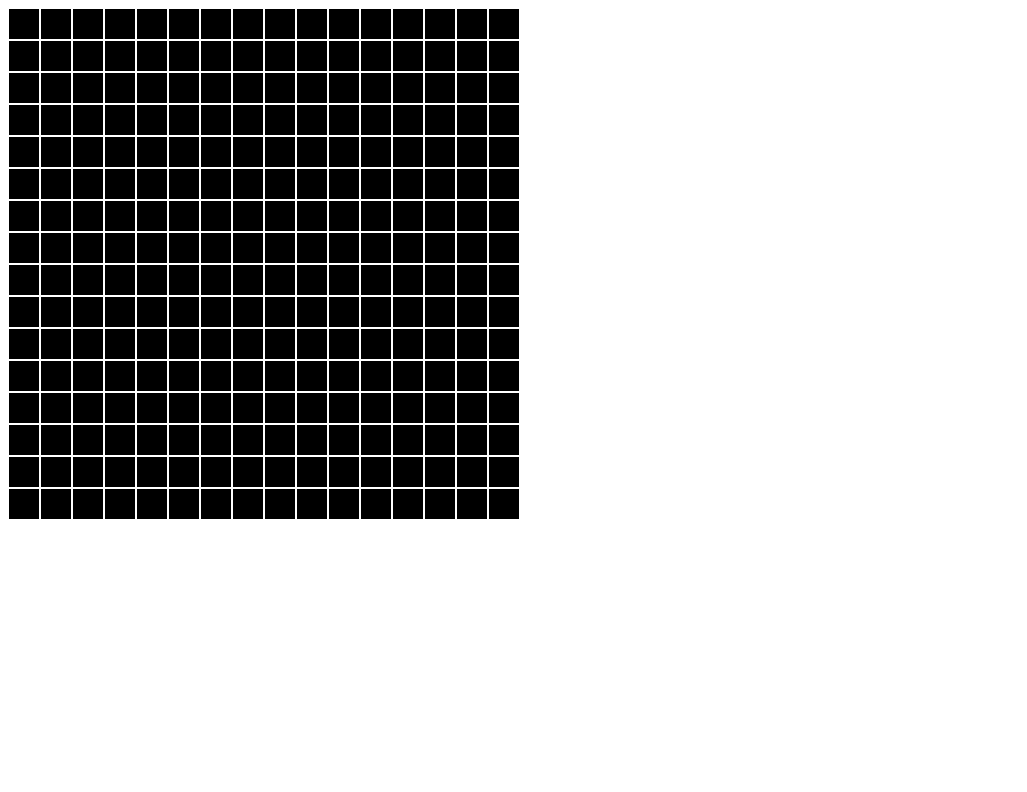
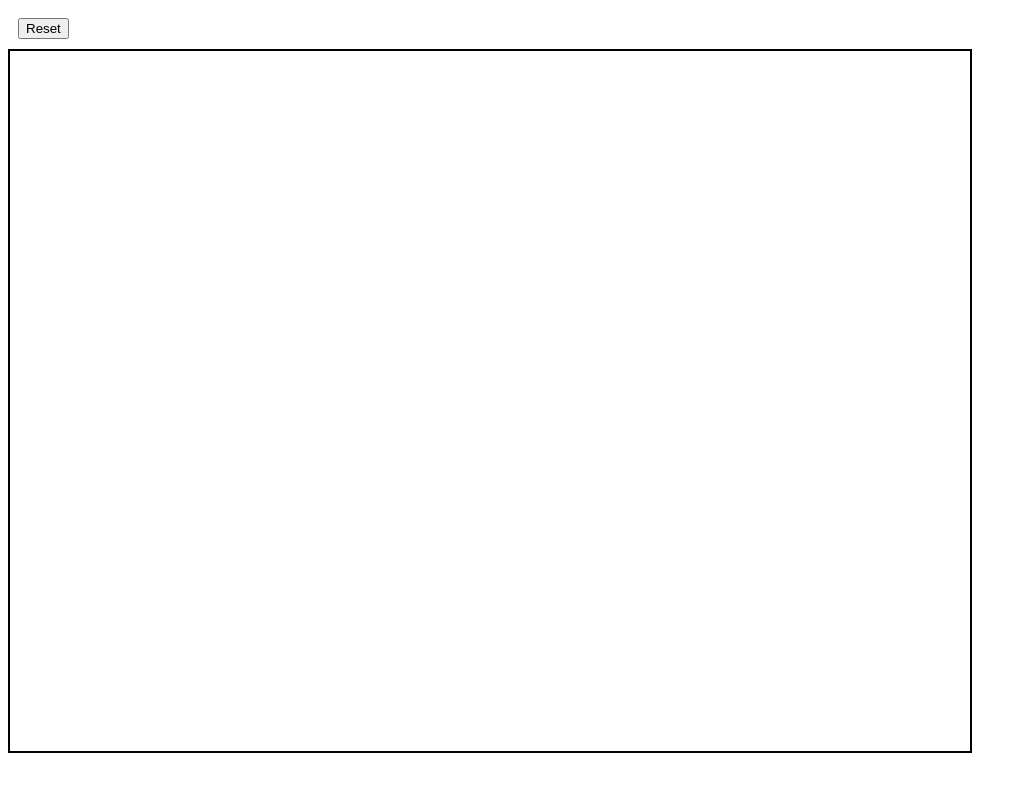
Before and after one commit to msgobbajr/odin-etch, a plain HTML site: page index.html in a window 1280 px wide. Shown: the whole page, without its empty margins (0-1027 px from the left). Drawn offline with Linux system fonts and the light colour scheme.

Commit message:
Added reset and scaling
Reset button to prompt user for grid size, clear, reload

```diff
--- a/etch.js
+++ b/etch.js
@@ -1,14 +1,30 @@
 const containerDiv = document.getElementById("container");
-for (let j =0;j<16;j++){
+const resetButton = document.getElementById("reset");
+function buildBoard (size) {
+    for (let j = 0;j<size;j++){
         const rowDiv = document.createElement('div');
         rowDiv.classList.add('row');
-    for (let i =0;i<16;i++){
+        for (let i = 0;i<size;i++){
             const panel = document.createElement('div');
             panel.classList.add("panel");
             panel.addEventListener('mouseover',()=> {
-            panel.style.backgroundColor = 'white';
+                panel.style.backgroundColor = 'black';
             });
             rowDiv.appendChild(panel);
         }
         containerDiv.appendChild(rowDiv);
     }
+}
+buildBoard (16);
+resetButton.addEventListener('click',()=> {
+    let size = prompt("How large would you like the grid? (10-100)");
+    if (size > 100) alert ("Too big!");
+    else if (size < 10) alert ("Too small!");
+    else if (size <=100 || size >10){
+        while (containerDiv.firstChild){
+            containerDiv.removeChild(containerDiv.firstChild);
+        }
+        buildBoard(size);
+    }
+    else alert("Not a number");
+})
--- a/index.html
+++ b/index.html
@@ -7,6 +7,7 @@
     <title>Document</title>
 </head>
 <body>
+    <button id="reset">Reset</button>
     <div id="container">
     </div>
     <script type="text/javascript" src="./etch.js"></script>
--- a/style.css
+++ b/style.css
@@ -4,17 +4,25 @@
     justify-content: start;
     align-content: start;
     width: 960px;
-    height: 960px;
+    height: 700px;
+    border: solid 2px;
 }
 
 .row {
     display: flex;
     flex-direction: row;
+    height: 100%;
 }
 
 .panel{
-    background-color: black;
-    margin: 1px;
-    width: 30px;
-    height: 30px;
+    background-color: white;
+    height: 100%;
+    width: 100%;
+    margin: 0px;
+    display: flex;
+    flex: 1;
 }
+
+button{
+    margin: 10px;
+}
```
Lines whose indentation alone changed are shown as unchanged.
